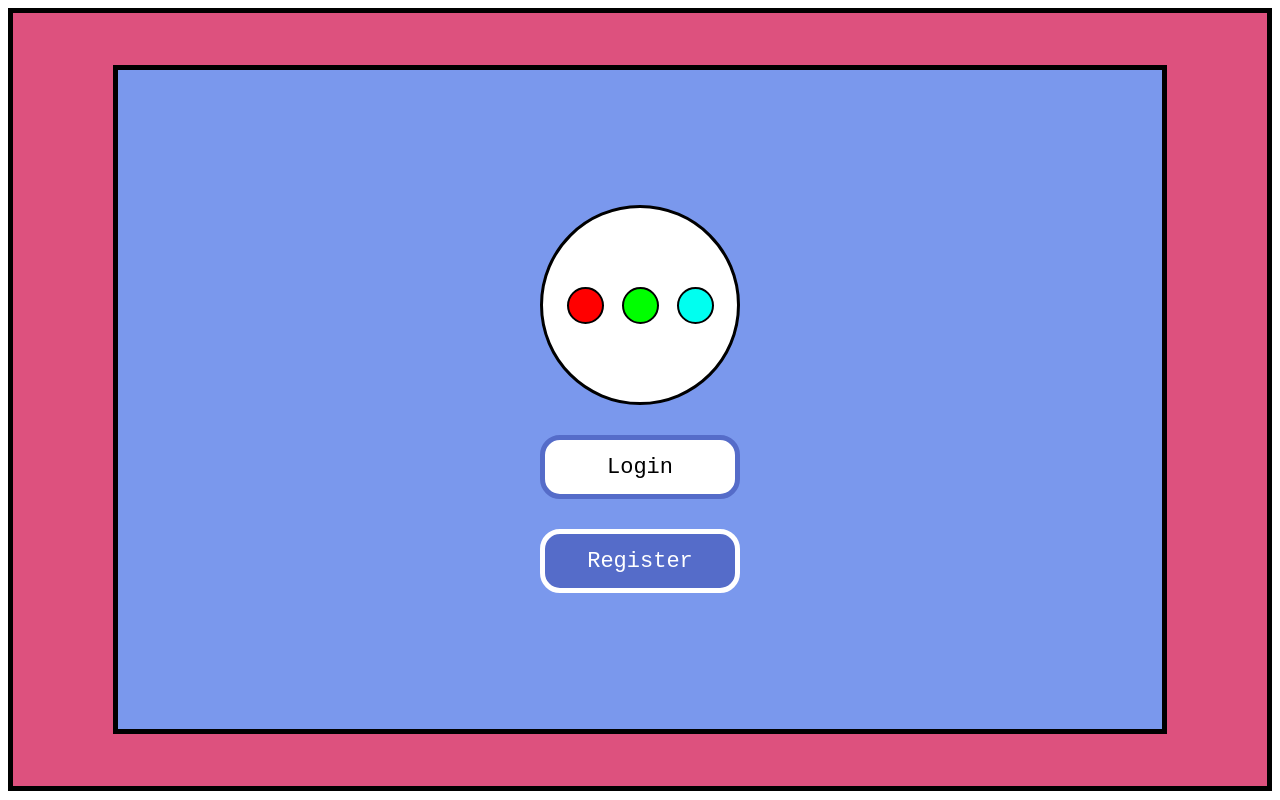
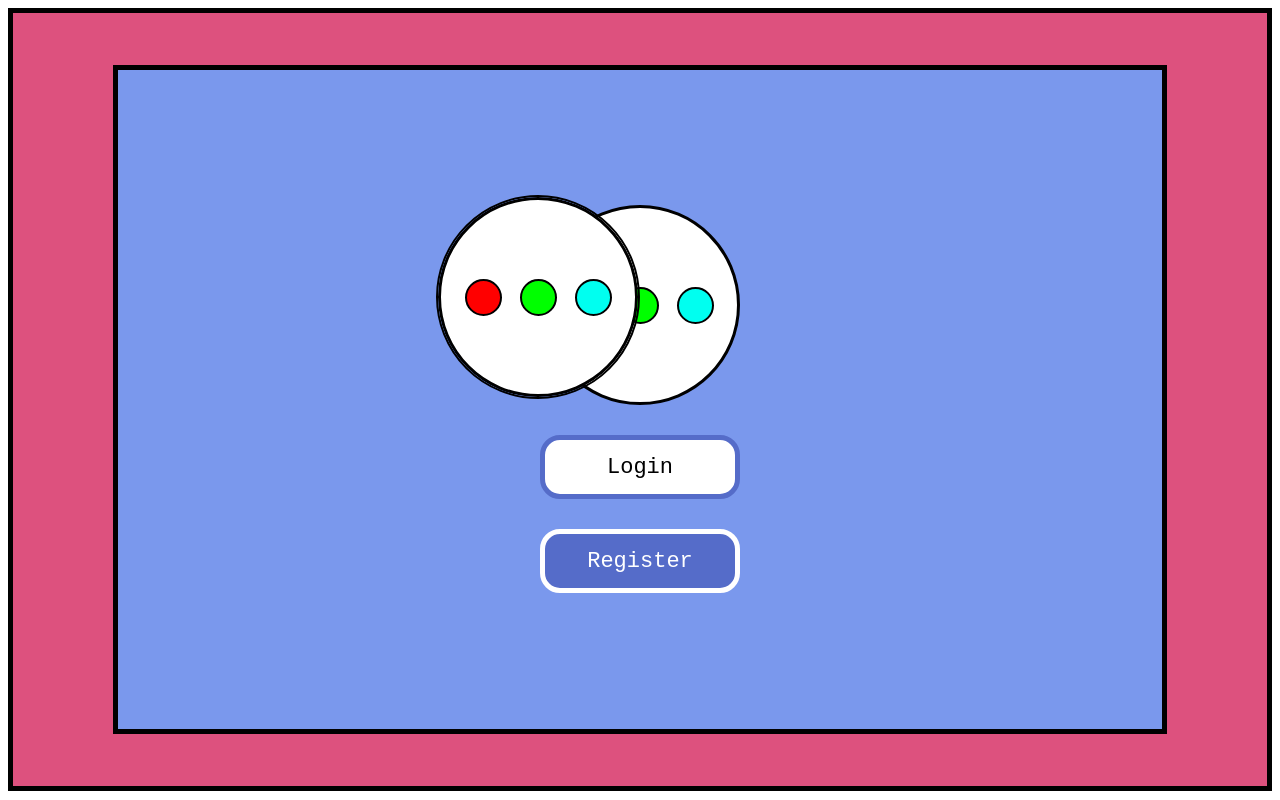
Before and after one commit to christinewang766/colour-love, a React (Vite) app: page / in a window 1280 px wide. Built offline with nearby package versions, Linux system fonts and the light colour scheme.

Commit message:
added circle mouse

```diff
--- a/src/pages/Home.tsx
+++ b/src/pages/Home.tsx
@@ -52,3 +52,5 @@ export function Home() {
     </div>
   );
 }
+
+export default Home;
--- a/src/pages/Login.tsx
+++ b/src/pages/Login.tsx
@@ -1,14 +1,48 @@
 import Icon from "../components/icon.svg";
 import ThemeStyles from "../styling/Theme.module.css";
 import { useNavigate } from "react-router-dom";
+import BallStyles from "../styling/Ball.module.css";
+
+// CODE INSPO: https://codepen.io/reginabattle/pen/RvyjWy
+let ball = document.getElementById("ball");
+
+let ballX = 0;
+let ballY = 0;
+
+let speed = 0.1;
+
+const onMouseMove = (e) => {
+  let distX = e.pageX - ballX;
+  let distY = e.pageY - ballY;
+
+  ballX = ballX + distX * speed;
+  ballY = ballY + distY * speed;
+
+  ball.style.left = ballX + "px";
+  ball.style.top = ballY + "px";
+};
+
+document.addEventListener("mousemove", onMouseMove);
+
+const handleIconClick = () => {
+  alert("meow");
+  ball.style.visibility = "visible";
+};
 
 export function Login() {
   const navigate = useNavigate();
+
       // ==========================================================================
   return (
+
     <div className={ThemeStyles.outerFrame} style={{background:'#DD517E'}}>
       <div className={ThemeStyles.innerFrame} style={{background:'#7A98ED'}}>
         <img src={Icon} />
+        <img
+        id="ball"
+        className={BallStyles.ball}
+        src={Icon}
+      />
         <button
           className={ThemeStyles.button}
           style={{ border: "5px solid #556CC9" }}
--- /dev/null
+++ b/src/styling/Ball.module.css
@@ -0,0 +1,9 @@
+
+  .ball{
+    position:absolute;
+    transform:translate(-50%,-50%);
+    height:200px;
+    width:200px;
+    border-radius:50%;
+    border:2px solid black;
+  }
```
